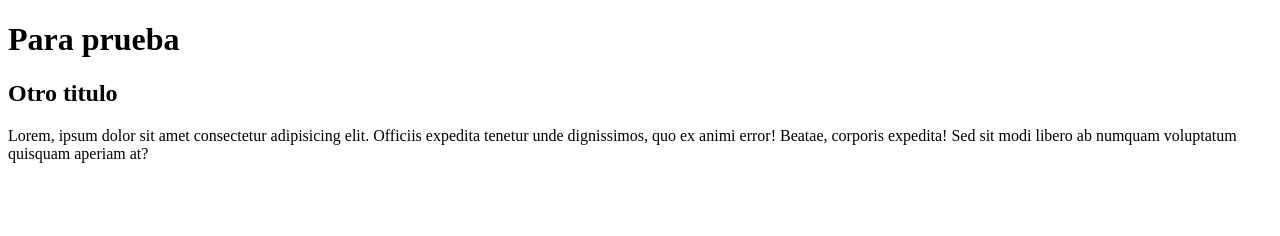
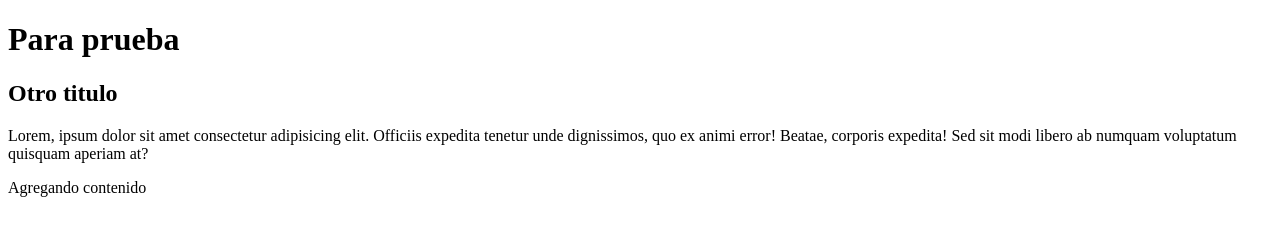
Before and after one commit to miguelpintolobos/pruebaGit, a plain HTML site: page index.html in a window 1280 px wide. Drawn offline with Linux system fonts and the light colour scheme.

Commit message:
Agregue el javascrip

```diff
--- a/index.html
+++ b/index.html
@@ -10,5 +10,6 @@
     <h1>Para prueba</h1>
     <h2>Otro titulo</h2>
     <p>Lorem, ipsum dolor sit amet consectetur adipisicing elit. Officiis expedita tenetur unde dignissimos, quo ex animi error! Beatae, corporis expedita! Sed sit modi libero ab numquam voluptatum quisquam aperiam at?</p>
+    <p>Agregando contenido</p>
 </body>
 </html>
--- /dev/null
+++ b/index.js
@@ -0,0 +1 @@
+console.log('saludos');
```
